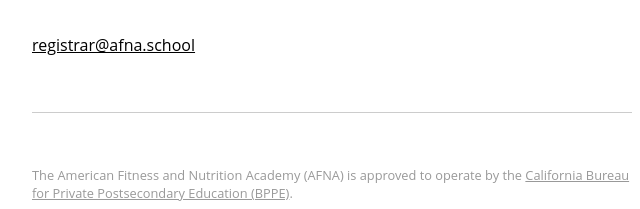
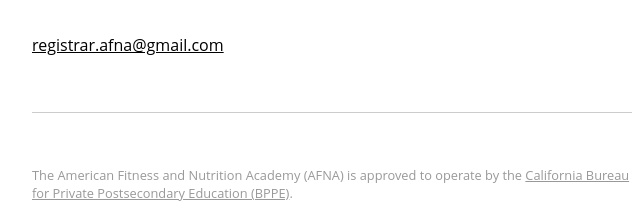
Before and after one commit to dag995/afna, a plain HTML site: page index.html in a window 1280 px wide. Shown: the part 358-567 px from the top of the page, 308-948 px from the left. Drawn offline with Linux system fonts and the light colour scheme.

Commit message:
Update index.html

```diff
--- a/index.html
+++ b/index.html
@@ -38,7 +38,7 @@
         </svg>
         <h1>American Fitness and Nutrition Academy has now closed</h1>
         <h2>If requesting a copy of student transcripts or certificates of completion, only email copies will be provided, and only to the verified student.</h2>
-        <p><a href="mailto:registrar@afna.school" title="registrar@afna.school">registrar@afna.school</a></p>
+        <p><a href="mailto:registrar@afna.school" title="registrar.afna@gmail.com">registrar.afna@gmail.com</a></p>
 
 
         <div class="legal">
```
